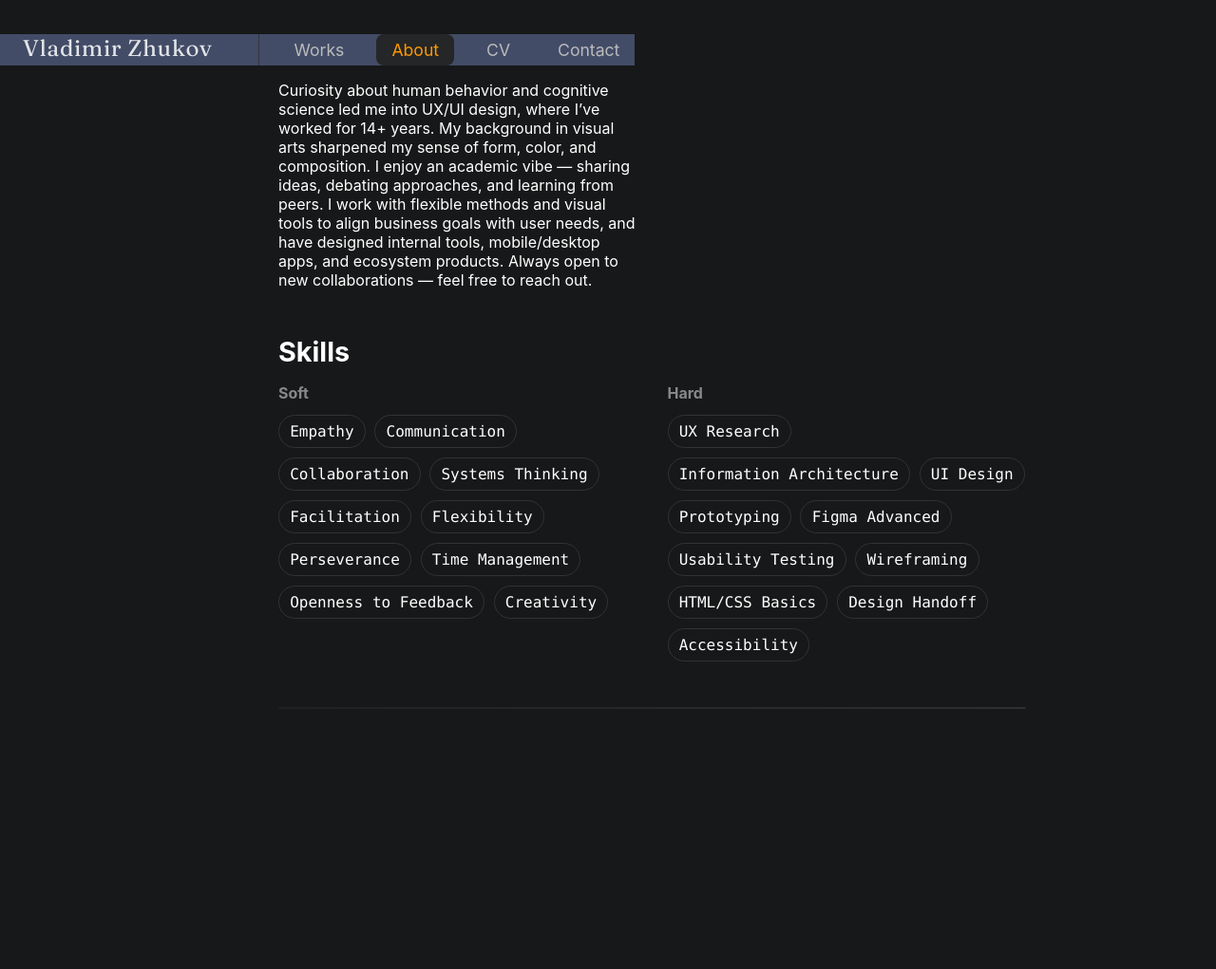
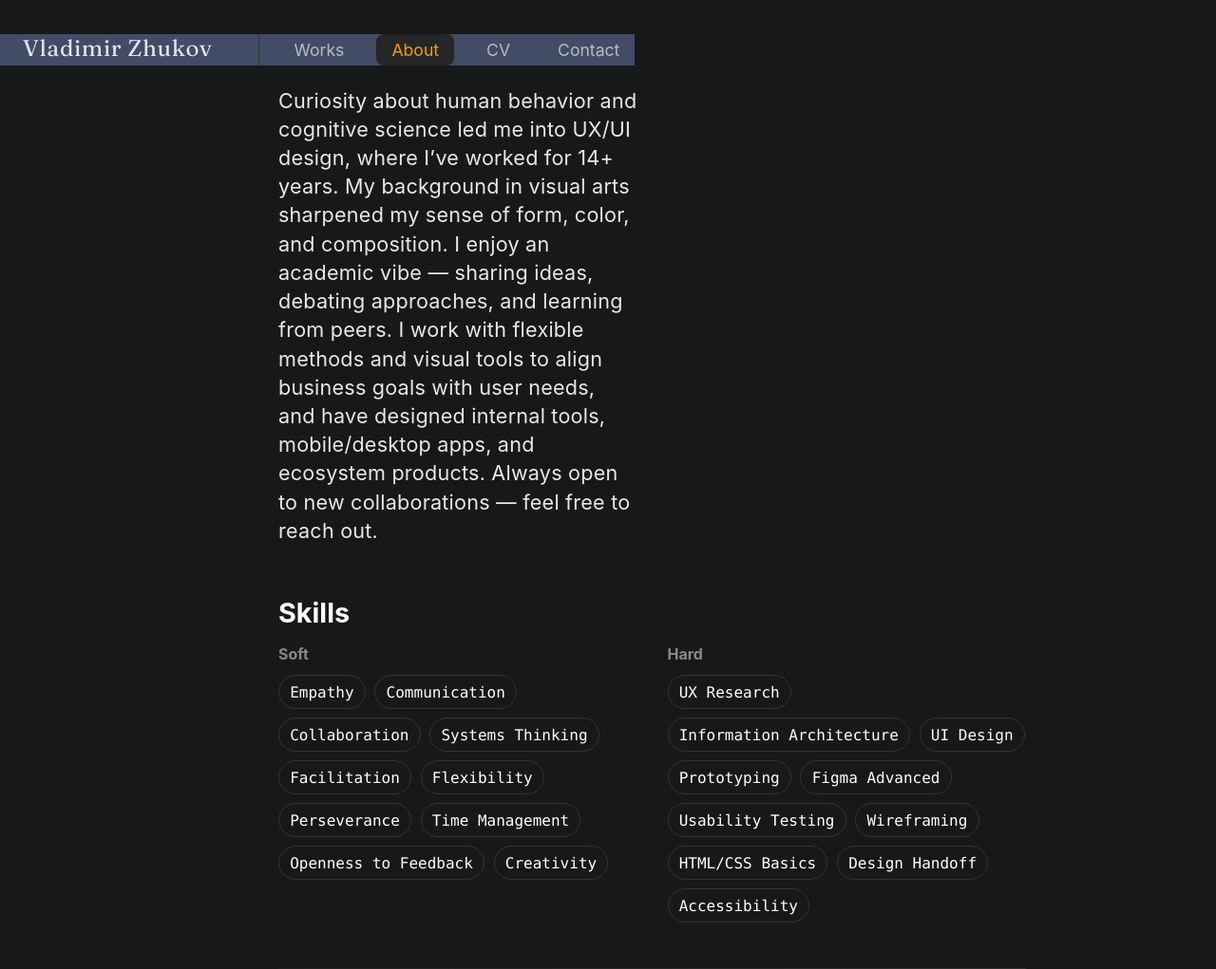
Before and after one commit to uxiscool/experience, a Jekyll site: the page built from about.md, in a window 1280 px wide. Shown: the whole page at 95% size. Built offline with Jekyll 4.4.1, drawn with Linux system fonts in a browser that asks for light colours; before the commit the page ends 900 px from its top, so only the background shows below that.

Commit message:
Add files via upload

```diff
--- a/about.md
+++ b/about.md
@@ -9,7 +9,7 @@ permalink: /about/
   <section class="bio-section">
     <div class="skills-columns">
       <!-- Левая колонка: текст -->
-      <div class="skills-col">
+      <div class="bio">
         <p>
           Curiosity about human behavior and cognitive science led me into UX/UI design, where I’ve worked for 14+ years.
           My background in visual arts sharpened my sense of form, color, and composition.
@@ -20,7 +20,7 @@ permalink: /about/
         </p>
       </div>
       <!-- Правая колонка: пока пусто -->
-      <div class="skills-col">
+      <div class="bio">
         <!-- Здесь позже появится фото -->
       </div>
     </div>
```
